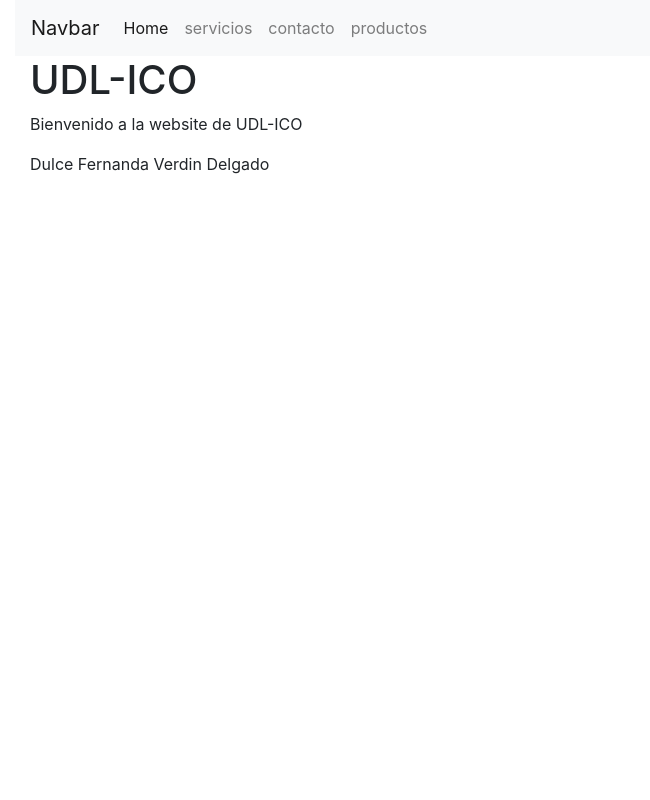
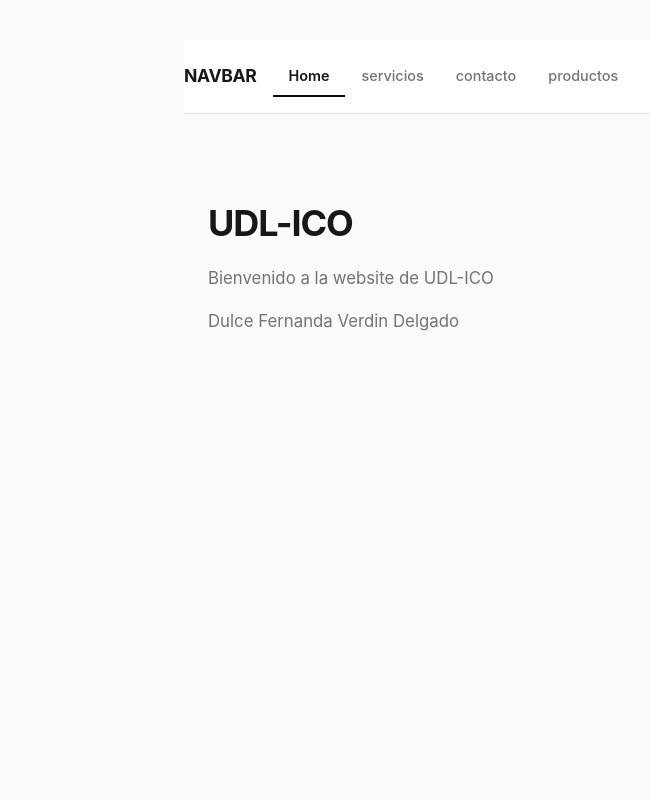
Before and after one commit to DulceVerdin/appweb01, a Flask app: page / in a window 1280 px wide. Shown: the whole page, without its empty margins (0-650 px from the left). Run offline with Flask 3, Linux system fonts and the light colour scheme.

Commit message:
Aplicacion de css - 20261028

```diff
--- /dev/null
+++ b/static/styles/CSS/styles.css
@@ -0,0 +1,113 @@
+/* ==========================================
+   ESTILOS GENERALES Y TIPOGRAFÍA
+   ========================================== */
+:root {
+  --bg-main: #fafafa;
+  --bg-card: #ffffff;
+  --text-primary: #171717;
+  --text-secondary: #737373;
+  --accent-color: #0a0a0a;
+  --border-color: #e5e5e5;
+  --font-stack: -apple-system, BlinkMacSystemFont, "Segoe UI", Roboto, "Helvetica Neue", Arial, sans-serif;
+}
+
+body {
+  font-family: var(--font-stack);
+  background-color: var(--bg-main);
+  color: var(--text-primary);
+  line-height: 1.6;
+  -webkit-font-smoothing: antialiased;
+  -moz-osx-font-smoothing: grayscale;
+}
+
+/* ==========================================
+   CONTENEDOR PRINCIPAL
+   ========================================== */
+.container-fluid {
+  max-width: 960px;
+  margin: 0 auto;
+  padding: 2.5rem 1.5rem;
+}
+
+/* ==========================================
+   BARRA DE NAVEGACIÓN (.navbar)
+   ========================================== */
+.navbar {
+  background-color: var(--bg-card) !important;
+  border-bottom: 1px solid var(--border-color);
+  padding: 1rem 0;
+  margin-bottom: 3rem;
+  box-shadow: none !important;
+}
+
+/* Marca / Logo */
+.navbar-brand {
+  font-weight: 700;
+  font-size: 1.1rem;
+  letter-spacing: -0.02em;
+  color: var(--text-primary) !important;
+  text-transform: uppercase;
+}
+
+/* Enlaces de Navegación */
+.navbar-nav .nav-link {
+  font-size: 0.9rem;
+  font-weight: 500;
+  color: var(--text-secondary) !important;
+  padding-left: 1rem !important;
+  padding-right: 1rem !important;
+  transition: color 0.2s ease-in-out;
+}
+
+.navbar-nav .nav-link:hover {
+  color: var(--text-primary) !important;
+}
+
+/* Elemento Activo */
+.navbar-nav .nav-item.active .nav-link {
+  color: var(--text-primary) !important;
+  font-weight: 600;
+  border-bottom: 2px solid var(--accent-color);
+}
+
+/* Botón Toggler (Móvil) */
+.navbar-toggler {
+  border: none;
+  padding: 0.25rem 0.5rem;
+}
+
+.navbar-toggler:focus {
+  outline: none;
+  box-shadow: none;
+}
+
+/* ==========================================
+   SECCIONES Y ENCABEZADOS (h1, p)
+   ========================================== */
+h1 {
+  font-size: 2.25rem;
+  font-weight: 700;
+  letter-spacing: -0.03em;
+  color: var(--text-primary);
+  margin-bottom: 1.25rem;
+}
+
+p {
+  font-size: 1.05rem;
+  color: var(--text-secondary);
+  margin-bottom: 1rem;
+  max-width: 65ch;
+}
+
+/* ==========================================
+   AJUSTES RESPONSIVOS
+   ========================================== */
+@media (max-width: 991.98px) {
+  .navbar-collapse {
+    padding-top: 1rem;
+  }
+
+  .navbar-nav .nav-item.active .nav-link {
+    border-bottom: none;
+  }
+}
--- a/templates/layout.html
+++ b/templates/layout.html
@@ -4,6 +4,7 @@
     <head>
         <link rel="stylesheet" href="https://cdn.jsdelivr.net/npm/bootstrap@4.6.2/dist/css/bootstrap.min.css"
             integrity="sha384-xOolHFLEh07PJGoPkLv1IbcEPTNtaed2xpHsD9ESMhqIYd0nLMwNLD69Npy4HI+N" crossorigin="anonymous">
+        <link rel="stylesheet" href="{{ url_for('static', filename='styles/CSS/styles.css') }}">
         <meta charset="UTF-8">
         <meta name="viewport" content="width=device-width, initial-scale=1.0">
         <title>{{titulo}}</title>
```
